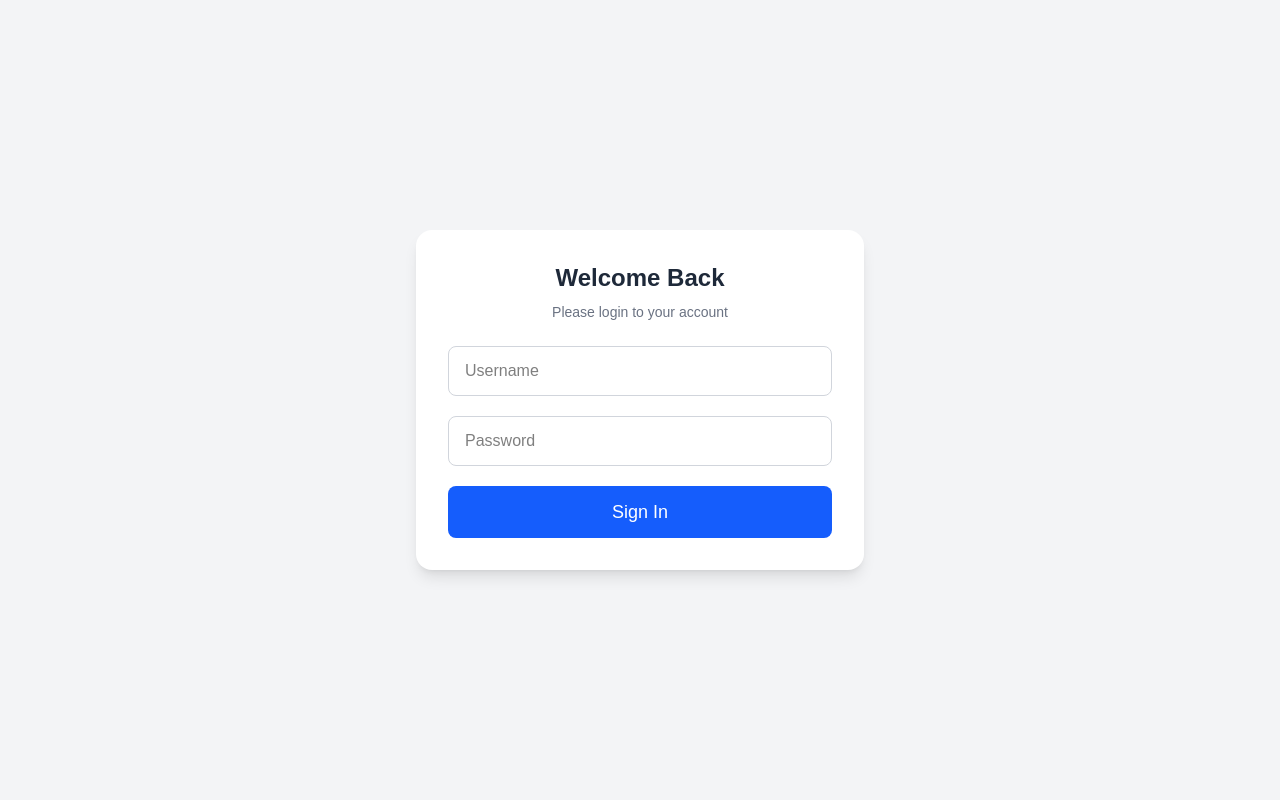
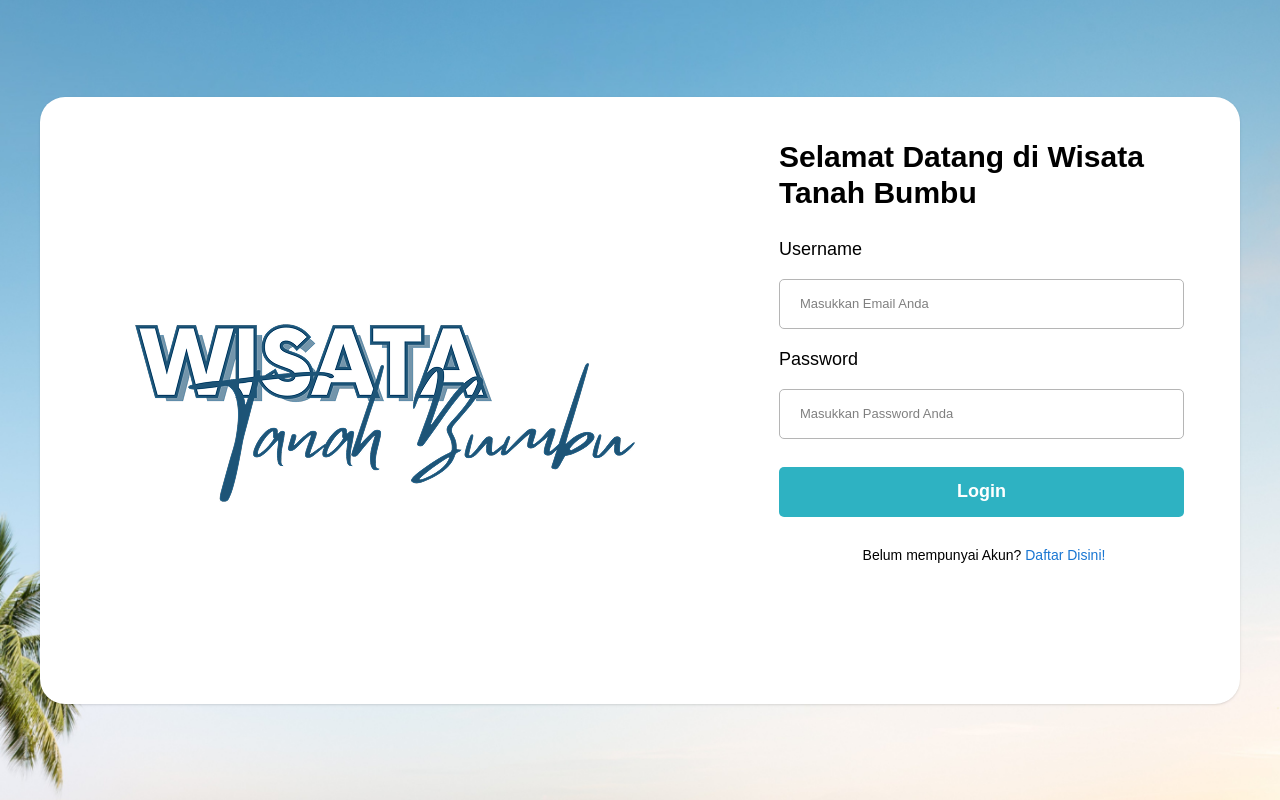
Before and after one commit to aderahmad7/wisata-tanbu, a React (Vite) app: page /login in a window 1280 px wide. Built offline with nearby package versions, Linux system fonts and the light colour scheme; no server answers.

Commit message:
style(auth) : revamp login UI

```diff
--- a/src/features/authentication/LoginForm.jsx
+++ b/src/features/authentication/LoginForm.jsx
@@ -5,6 +5,8 @@ import InputLogin from "./LoginInput";
 import { useForm } from "react-hook-form";
 import { useState } from "react";
 import styled from "styled-components";
+import { useNavigate } from "react-router-dom";
+import { login } from "../../services/api";
 
 const LoginFormStyled = styled.form`
   padding: 42px 51px;
@@ -13,40 +15,59 @@ const LoginFormStyled = styled.form`
 
 function LoginForm() {
   const [isLoading, setIsLoading] = useState(false);
+  const [error, setError] = useState("");
+  const navigate = useNavigate();
+  const {
+    register,
+    handleSubmit,
+    formState: { errors },
+  } = useForm();
 
-  const { register, handleSubmit } = useForm();
-
-  function onSubmit(data) {
-    console.log(data);
-  }
+  const onSubmit = async (data) => {
+    setIsLoading(true);
+    setError("");
+    try {
+      const response = await login(data.email, data.password);
+      sessionStorage.setItem("token", response.data.token);
+      navigate("/dashboard");
+    } catch (err) {
+      setError("Login gagal, periksa email dan password");
+    } finally {
+      setIsLoading(false);
+    }
+  };
 
   return (
     <LoginFormStyled onSubmit={handleSubmit(onSubmit)}>
       <h1 className="font-bold text-3xl mb-6">
         Selamat Datang di Wisata Tanah Bumbu
       </h1>
-      <InputLogin title={"Email"}>
+      {error && (
+        <div className="bg-red-100 text-red-600 p-3 rounded-lg mb-4 text-center text-sm">
+          {error}
+        </div>
+      )}
+      <InputLogin title={"Username"}>
         <Input
-          type="email"
+          type="text"
           placeholder="Masukkan Email Anda"
-          {...register("email")}
+          {...register("email", { required: "Email wajib diisi" })}
         />
+        {errors.email && (
+          <p className="text-red-600 text-sm mt-1">{errors.email.message}</p>
+        )}
       </InputLogin>
       <InputLogin title={"Password"}>
         <Input
-          type="Password"
-          placeholder="Masukkan Email Anda"
-          {...register("password")}
+          type="password"
+          placeholder="Masukkan Password Anda"
+          {...register("password", { required: "Password wajib diisi" })}
         />
+        {errors.password && (
+          <p className="text-red-600 text-sm mt-1">{errors.password.message}</p>
+        )}
       </InputLogin>
-      <ButtonLogin
-        type="submit"
-        variation="primary"
-        onClick={() => {
-          setIsLoading((val) => !val);
-        }}
-        className="mb-7 mt-3"
-      >
+      <ButtonLogin type="submit" variation="primary" className="mb-7 mt-3">
         {isLoading ? <BeatLoader color="#fff" size={10} /> : "Login"}
       </ButtonLogin>
       <p className="text-sm text-center">
--- a/src/pages/Login.jsx
+++ b/src/pages/Login.jsx
@@ -1,73 +1,27 @@
-import { useState } from "react";
-import { useNavigate } from "react-router-dom";
-import { login } from "../services/api";
+import styled from "styled-components";
+import LoginForm from "../features/authentication/LoginForm";
+import Logo from "../components/Logo";
 
-const Login = () => {
-  const [username, setUsername] = useState("");
-  const [password, setPassword] = useState("");
-  const [error, setError] = useState("");
-  const navigate = useNavigate();
+const LoginBox = styled.div`
+  width: 1200px;
+  height: 607px;
+  border-radius: 25px;
+  stroke: #bcbcbc;
+  padding-left: 75px;
+  background-color: #fff;
+`;
 
-  const handleLogin = async (e) => {
-    e.preventDefault();
-    try {
-      const { data } = await login(username, password);
-      sessionStorage.setItem("token", data.token);
-      navigate("/dashboard");
-    } catch (err) {
-      setError("Login gagal, periksa username dan password");
-    }
-  };
-
+function Login() {
   return (
-    <div className="min-h-screen flex items-center justify-center bg-gray-100 p-4">
-      <div className="w-full max-w-md bg-white rounded-2xl shadow-lg p-8 transition-transform transform hover:-translate-y-1">
-        <div className="text-center mb-6">
-          <h2 className="text-2xl font-semibold text-gray-800">Welcome Back</h2>
-          <p className="text-sm text-gray-500 mt-2">
-            Please login to your account
-          </p>
+    <div className="flex justify-center items-center h-screen bg-[url('/background.png')] bg-cover bg-bottom">
+      <LoginBox className="flex justify-between shadow mx-5">
+        <div className="flex items-center h-full">
+          <Logo size="large" />
         </div>
-
-        {error && (
-          <div className="bg-red-100 text-red-600 p-3 rounded-lg mb-4 text-center text-sm">
-            {error}
-          </div>
-        )}
-
-        <form onSubmit={handleLogin} className="space-y-5">
-          <div>
-            <input
-              type="text"
-              value={username}
-              onChange={(e) => setUsername(e.target.value)}
-              required
-              placeholder="Username"
-              className="w-full px-4 py-3 border border-gray-300 rounded-lg focus:outline-none focus:ring-2 focus:ring-blue-500 focus:border-transparent"
-            />
-          </div>
-
-          <div>
-            <input
-              type="password"
-              value={password}
-              onChange={(e) => setPassword(e.target.value)}
-              required
-              placeholder="Password"
-              className="w-full px-4 py-3 border border-gray-300 rounded-lg focus:outline-none focus:ring-2 focus:ring-blue-500 focus:border-transparent"
-            />
-          </div>
-
-          <button
-            type="submit"
-            className="w-full bg-blue-600 hover:bg-blue-700 text-white py-3 rounded-lg text-lg font-medium transition-colors duration-300"
-          >
-            Sign In
-          </button>
-        </form>
-      </div>
+        <LoginForm />
+      </LoginBox>
     </div>
   );
-};
+}
 
 export default Login;
--- a/src/pages/Login_.jsx
+++ b/src/pages/Login_.jsx
@@ -1,27 +1,73 @@
-import styled from "styled-components";
-import LoginForm from "../features/authentication/LoginForm";
-import Logo from "../components/Logo";
+import { useState } from "react";
+import { useNavigate } from "react-router-dom";
+import { login } from "../services/api";
 
-const LoginBox = styled.div`
-  width: 1200px;
-  height: 607px;
-  border-radius: 25px;
-  stroke: #bcbcbc;
-  padding-left: 75px;
-  background-color: #fff;
-`;
+const Login = () => {
+  const [username, setUsername] = useState("");
+  const [password, setPassword] = useState("");
+  const [error, setError] = useState("");
+  const navigate = useNavigate();
 
-function Login() {
+  const handleLogin = async (e) => {
+    e.preventDefault();
+    try {
+      const { data } = await login(username, password);
+      sessionStorage.setItem("token", data.token);
+      navigate("/dashboard");
+    } catch (err) {
+      setError("Login gagal, periksa username dan password");
+    }
+  };
+
   return (
-    <div className="flex justify-center items-center h-screen bg-[url('/background.png')] bg-cover bg-bottom">
-      <LoginBox className="flex justify-between shadow mx-5">
-        <div className="flex items-center h-full">
-          <Logo size="large" />
+    <div className="min-h-screen flex items-center justify-center bg-gray-100 p-4">
+      <div className="w-full max-w-md bg-white rounded-2xl shadow-lg p-8 transition-transform transform hover:-translate-y-1">
+        <div className="text-center mb-6">
+          <h2 className="text-2xl font-semibold text-gray-800">Welcome Back</h2>
+          <p className="text-sm text-gray-500 mt-2">
+            Please login to your account
+          </p>
         </div>
-        <LoginForm />
-      </LoginBox>
+
+        {error && (
+          <div className="bg-red-100 text-red-600 p-3 rounded-lg mb-4 text-center text-sm">
+            {error}
+          </div>
+        )}
+
+        <form onSubmit={handleLogin} className="space-y-5">
+          <div>
+            <input
+              type="text"
+              value={username}
+              onChange={(e) => setUsername(e.target.value)}
+              required
+              placeholder="Username"
+              className="w-full px-4 py-3 border border-gray-300 rounded-lg focus:outline-none focus:ring-2 focus:ring-blue-500 focus:border-transparent"
+            />
+          </div>
+
+          <div>
+            <input
+              type="password"
+              value={password}
+              onChange={(e) => setPassword(e.target.value)}
+              required
+              placeholder="Password"
+              className="w-full px-4 py-3 border border-gray-300 rounded-lg focus:outline-none focus:ring-2 focus:ring-blue-500 focus:border-transparent"
+            />
+          </div>
+
+          <button
+            type="submit"
+            className="w-full bg-blue-600 hover:bg-blue-700 text-white py-3 rounded-lg text-lg font-medium transition-colors duration-300"
+          >
+            Sign In
+          </button>
+        </form>
+      </div>
     </div>
   );
-}
+};
 
 export default Login;
```
